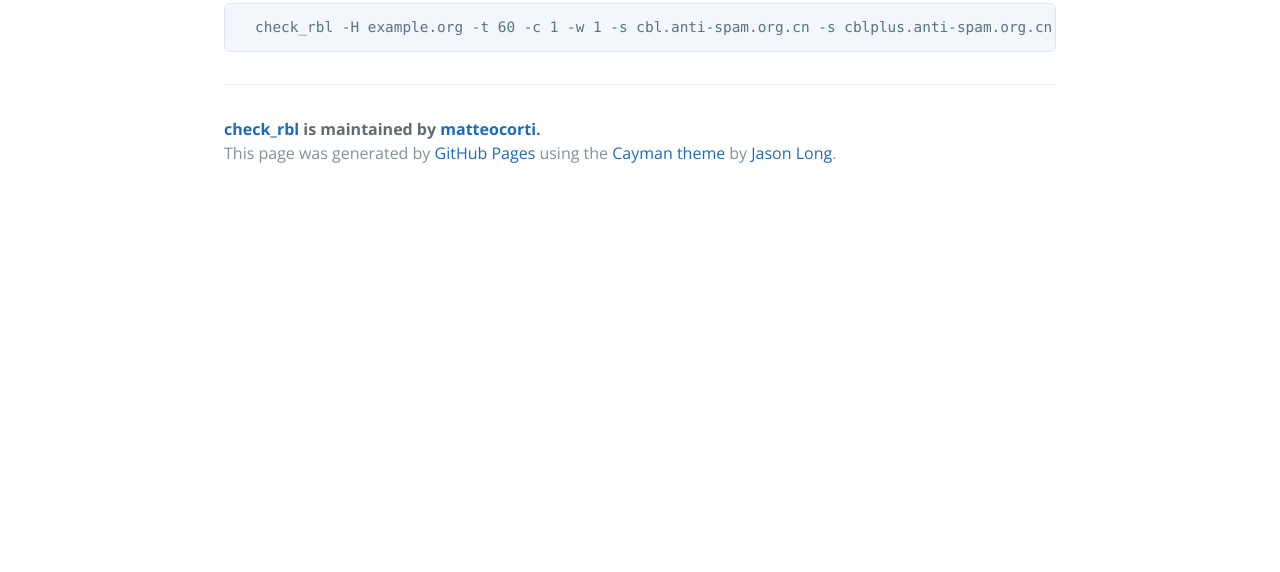
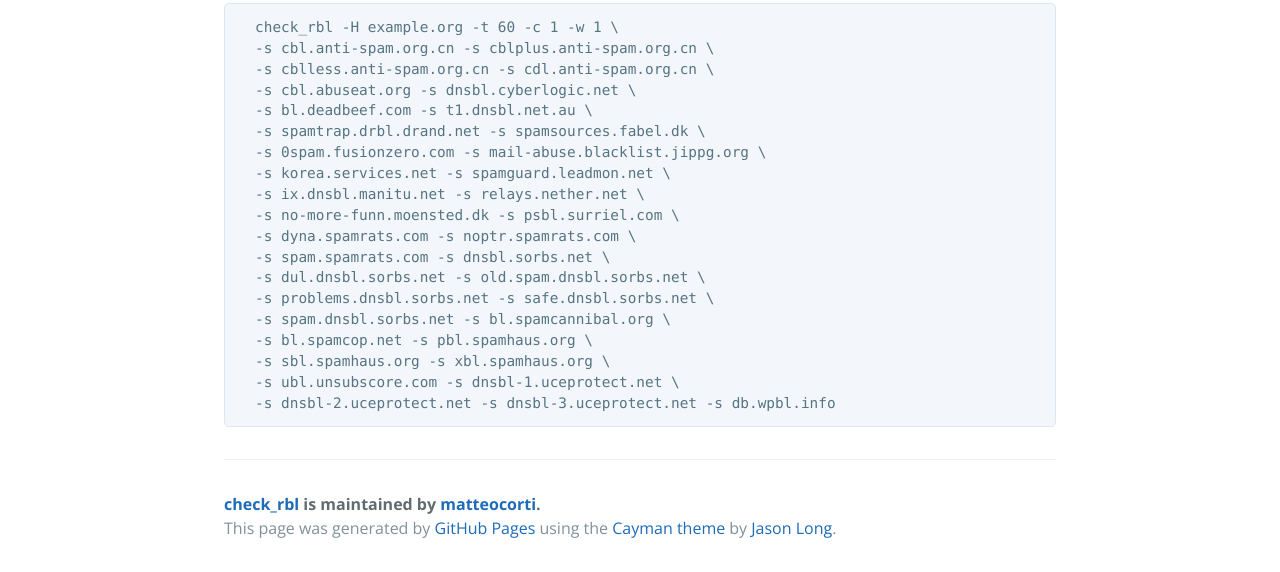
Before and after one commit to matteocorti/check_rbl, a plain HTML site: page index.html in a window 1280 px wide. Shown: the part 653-1225 px from the top of the page. Before the commit the page ends 850 px from the top, so only its background shows below. Drawn offline with nearby package versions, Linux system fonts and the light colour scheme.

Commit message:
Formatted the example

```diff
--- a/index.html
+++ b/index.html
@@ -38,7 +38,25 @@
   <a id="dnf" class="anchor" href="#example" aria-hidden="true"><span class="octicon octicon-link"></span></a>Example</h1>
 
 <pre>
-  check_rbl -H example.org -t 60 -c 1 -w 1 -s cbl.anti-spam.org.cn -s cblplus.anti-spam.org.cn -s cblless.anti-spam.org.cn -s cdl.anti-spam.org.cn -s cbl.abuseat.org -s dnsbl.cyberlogic.net -s bl.deadbeef.com -s t1.dnsbl.net.au -s spamtrap.drbl.drand.net -s spamsources.fabel.dk -s 0spam.fusionzero.com -s mail-abuse.blacklist.jippg.org -s korea.services.net -s spamguard.leadmon.net -s ix.dnsbl.manitu.net -s relays.nether.net -s no-more-funn.moensted.dk -s psbl.surriel.com -s dyna.spamrats.com -s noptr.spamrats.com -s spam.spamrats.com -s dnsbl.sorbs.net -s dul.dnsbl.sorbs.net -s old.spam.dnsbl.sorbs.net -s problems.dnsbl.sorbs.net -s safe.dnsbl.sorbs.net -s spam.dnsbl.sorbs.net -s bl.spamcannibal.org -s bl.spamcop.net -s pbl.spamhaus.org -s sbl.spamhaus.org -s xbl.spamhaus.org -s ubl.unsubscore.com -s dnsbl-1.uceprotect.net -s dnsbl-2.uceprotect.net -s dnsbl-3.uceprotect.net -s db.wpbl.info
+  check_rbl -H example.org -t 60 -c 1 -w 1 \
+  -s cbl.anti-spam.org.cn -s cblplus.anti-spam.org.cn \
+  -s cblless.anti-spam.org.cn -s cdl.anti-spam.org.cn \
+  -s cbl.abuseat.org -s dnsbl.cyberlogic.net \
+  -s bl.deadbeef.com -s t1.dnsbl.net.au \
+  -s spamtrap.drbl.drand.net -s spamsources.fabel.dk \
+  -s 0spam.fusionzero.com -s mail-abuse.blacklist.jippg.org \
+  -s korea.services.net -s spamguard.leadmon.net \
+  -s ix.dnsbl.manitu.net -s relays.nether.net \
+  -s no-more-funn.moensted.dk -s psbl.surriel.com \
+  -s dyna.spamrats.com -s noptr.spamrats.com \
+  -s spam.spamrats.com -s dnsbl.sorbs.net \
+  -s dul.dnsbl.sorbs.net -s old.spam.dnsbl.sorbs.net \
+  -s problems.dnsbl.sorbs.net -s safe.dnsbl.sorbs.net \
+  -s spam.dnsbl.sorbs.net -s bl.spamcannibal.org \
+  -s bl.spamcop.net -s pbl.spamhaus.org \
+  -s sbl.spamhaus.org -s xbl.spamhaus.org \
+  -s ubl.unsubscore.com -s dnsbl-1.uceprotect.net \
+  -s dnsbl-2.uceprotect.net -s dnsbl-3.uceprotect.net -s db.wpbl.info
 </pre>
 
       <footer class="site-footer">
```
